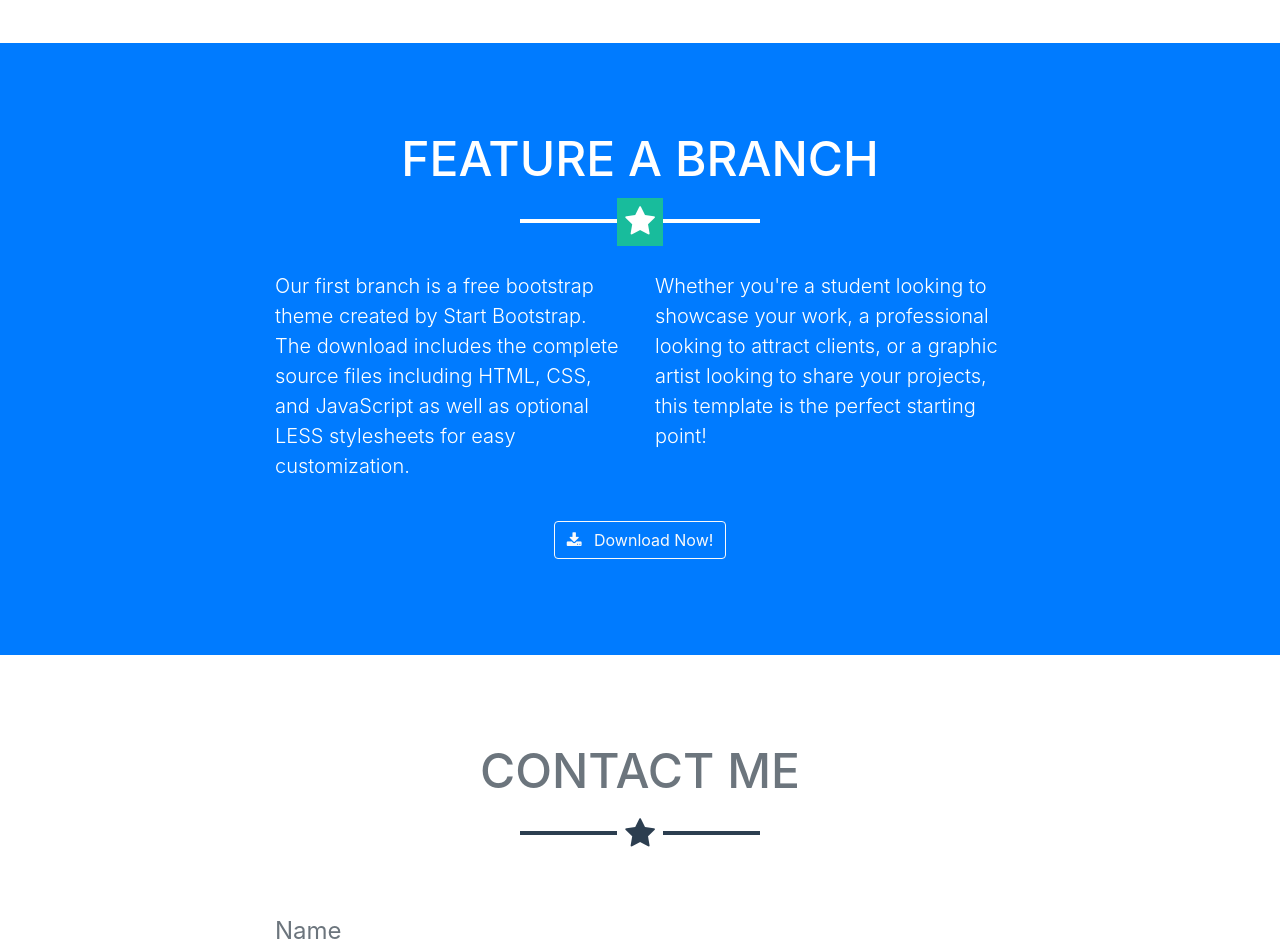
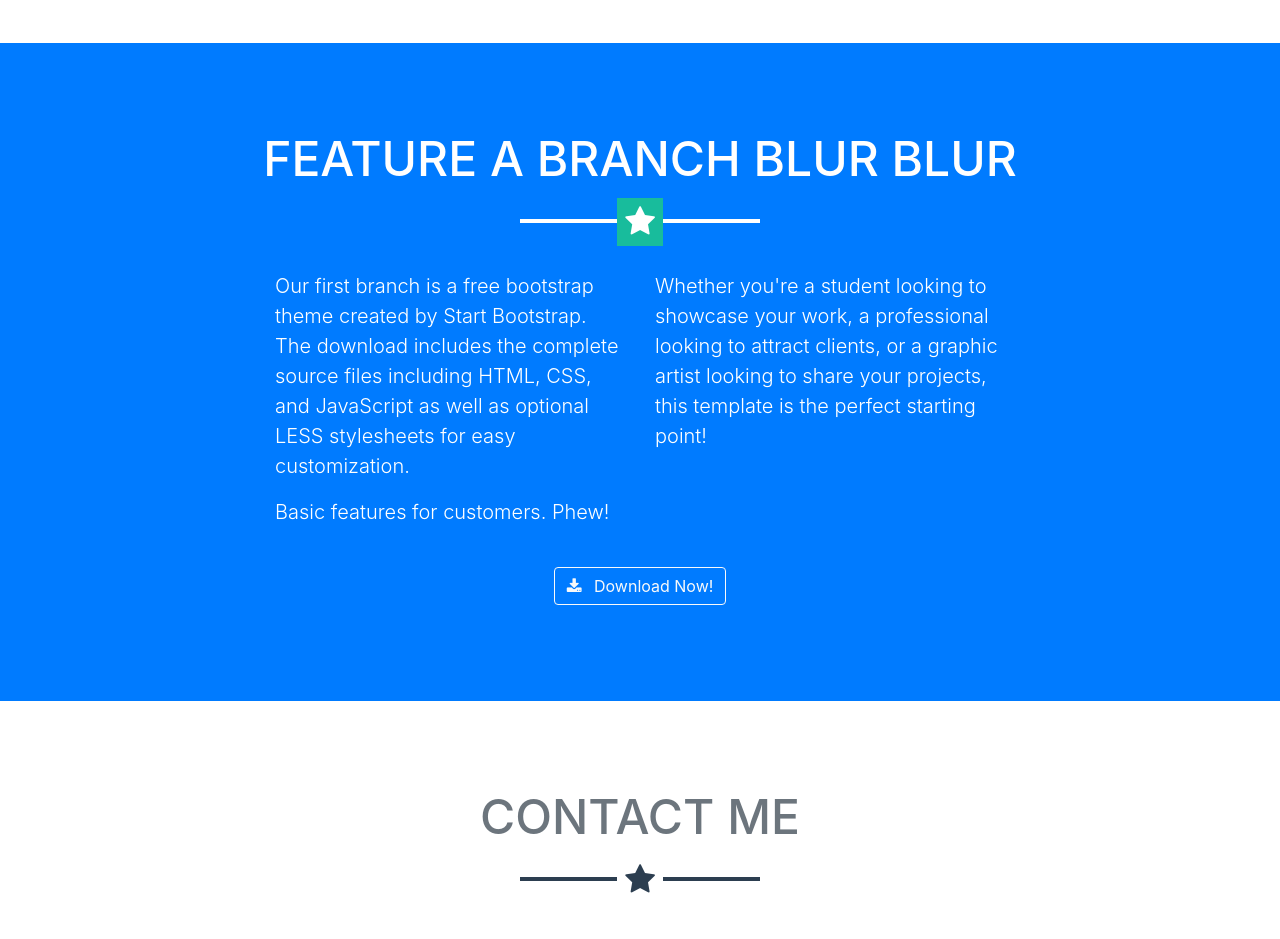
Before and after one commit to xchangrey/sample-git-course, a website with bundled scripts: page index.html in a window 1280 px wide. Shown: the part 1600-2539 px from the top of the page. Built offline with nearby package versions, Linux system fonts and the light colour scheme.

Commit message:
Edited paragraph and title

```diff
--- a/index.html
+++ b/index.html
@@ -138,11 +138,12 @@
     <!-- About Section -->
     <section class="bg-primary text-white mb-0" id="about">
       <div class="container">
-        <h2 class="text-center text-uppercase text-white">Feature A Branch</h2>
+        <h2 class="text-center text-uppercase text-white">Feature A Branch Blur Blur</h2>
         <hr class="star-light mb-5">
         <div class="row">
           <div class="col-lg-4 ml-auto">
             <p class="lead">Our first branch is a free bootstrap theme created by Start Bootstrap. The download includes the complete source files including HTML, CSS, and JavaScript as well as optional LESS stylesheets for easy customization.</p>
+            <p class="lead">Basic features for customers. Phew!</p>
           </div>
           <div class="col-lg-4 mr-auto">
             <p class="lead">Whether you're a student looking to showcase your work, a professional looking to attract clients, or a graphic artist looking to share your projects, this template is the perfect starting point!</p>
```
